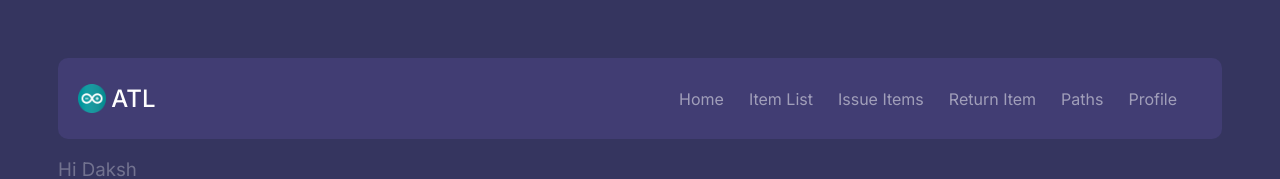
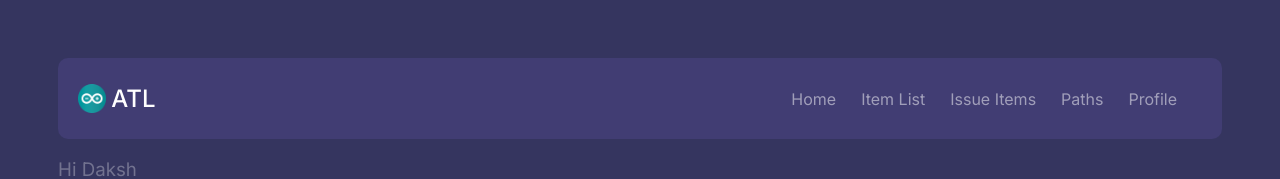
Before and after one commit to TRAVELLER00012/AtlWebpage, a Next.js app: page / in a window 1280 px wide. Shown: the top 179 px of the page. Built offline with nearby package versions, Linux system fonts and the light colour scheme.

Commit message:
Remove useless things in nav bar

```diff
--- a/app/components/NavBar.tsx
+++ b/app/components/NavBar.tsx
@@ -14,7 +14,6 @@ const NavBar = () => {
         <li>Home</li>
         <li>Item List</li>
         <li>Issue Items</li>
-        <li>Return Item</li>
         <li>Paths</li>
         <li>Profile</li>
       </ul>
```
